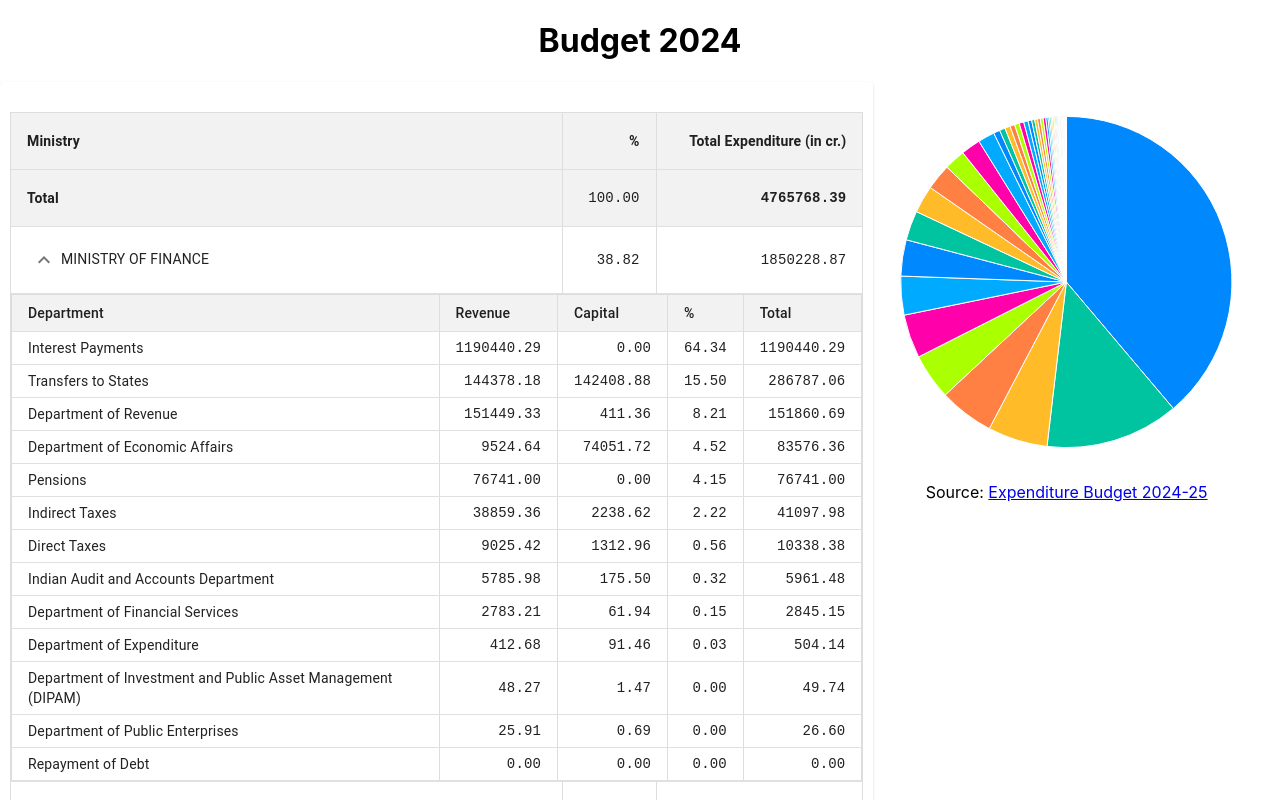
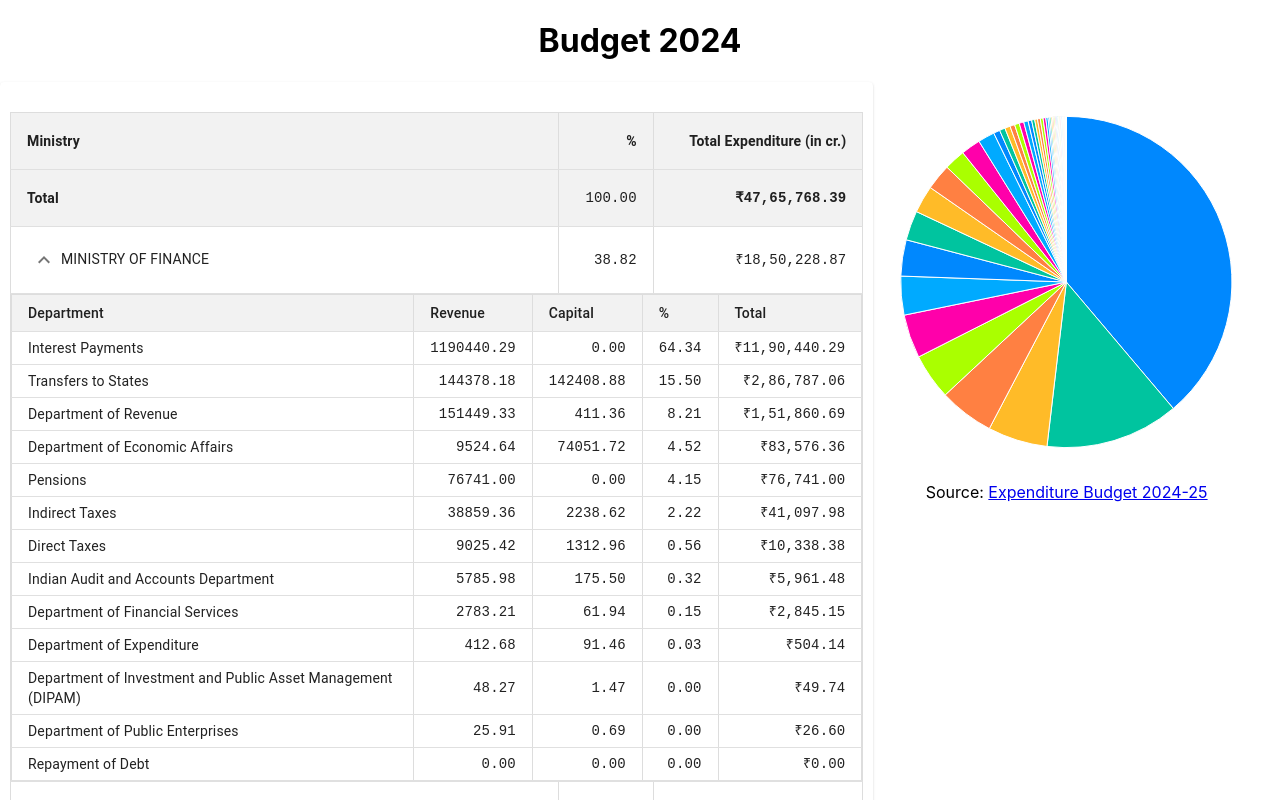
Before and after one commit to chakradarraju/budget-dashboard, a React (Create React App) app: page / in a window 1280 px wide. Both pictures are taken after a click on the button 44 px from the left and 259 px from the top of the page. Shown: the top 800 px of the page. Built offline with nearby package versions, Linux system fonts and the light colour scheme.

Commit message:
Add number formatting

```diff
--- a/src/Dashboard.js
+++ b/src/Dashboard.js
@@ -5,6 +5,15 @@ import KeyboardArrowDownIcon from '@mui/icons-material/KeyboardArrowDown';
 import KeyboardArrowUpIcon from '@mui/icons-material/KeyboardArrowUp';
 
 const COLORS = ['#0088FE', '#00C49F', '#FFBB28', '#FF8042', '#AAFF00', '#FF00AA', '#00AAFF'];
+const NUMBER_FORMAT = Intl.NumberFormat('en-IN', {minimumFractionDigits:2,maximumFractionDigits:2});
+
+function formatRuppee(n) {
+  return '₹' + NUMBER_FORMAT.format(n);
+}
+
+function formatNumber(n) {
+  return NUMBER_FORMAT.format(n);
+}
 
 const Row = ({row, schema, totalValue}) => {
   const [open, setOpen] = React.useState(false);
@@ -24,7 +33,7 @@ const Row = ({row, schema, totalValue}) => {
       <TableCell align='right' style={{ fontFamily: 'monospace' }}>
         {(row.value / totalValue * 100).toFixed(2)}
       </TableCell>
-      <TableCell align='right' style={{ fontFamily: 'monospace' }}>{row.value.toFixed(2)}</TableCell>
+      <TableCell align='right' style={{ fontFamily: 'monospace' }}>{formatRuppee(row.value)}</TableCell>
     </TableRow>
     {hasSubItems && <TableRow>
       <TableCell colSpan={3} style={{ padding: 0 }}>
@@ -45,7 +54,7 @@ const Row = ({row, schema, totalValue}) => {
                 {subrow?.subvalue1 !== undefined && <TableCell align='right' style={{ fontFamily: 'monospace'}}>{subrow.subvalue1.toFixed(2)}</TableCell>}
                 {subrow?.subvalue2 !== undefined && <TableCell align='right' style={{ fontFamily: 'monospace'}}>{subrow.subvalue2.toFixed(2)}</TableCell>}
                 <TableCell align='right' style={{ fontFamily: 'monospace'}}>{(subrow.value / row.value * 100).toFixed(2)}</TableCell>
-                <TableCell align='right' style={{ fontFamily: 'monospace'}}>{subrow.value.toFixed(2)}</TableCell>
+                <TableCell align='right' style={{ fontFamily: 'monospace'}}>{formatRuppee(subrow.value)}</TableCell>
               </TableRow>))}
             </TableBody>
           </Table>
@@ -77,7 +86,7 @@ const Dashboard = ({data}) => {
               <TableRow>
                 <TableCell><b>Total</b></TableCell>
                 <TableCell align='right' style={{ fontFamily: 'monospace' }}>100.00</TableCell>
-                <TableCell align='right' style={{ fontFamily: 'monospace' }}><b>{totalValue.toFixed(2)}</b></TableCell>
+                <TableCell align='right' style={{ fontFamily: 'monospace' }}><b>{formatRuppee(totalValue)}</b></TableCell>
               </TableRow>
             </TableHead>
             <TableBody>
@@ -109,7 +118,7 @@ const Dashboard = ({data}) => {
             <Tooltip
               formatter={(value, name, props) => {
                 const percentage = ((value / totalValue) * 100).toFixed(2);
-                return [`₹${value.toLocaleString()} (${percentage}%)`, name];
+                return [`${formatRuppee(value)} (${percentage}%)`, name];
               }}
             />
           </PieChart>
```
